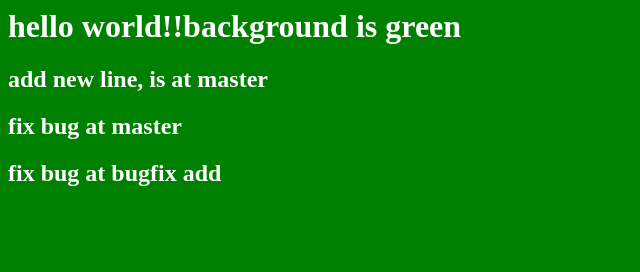
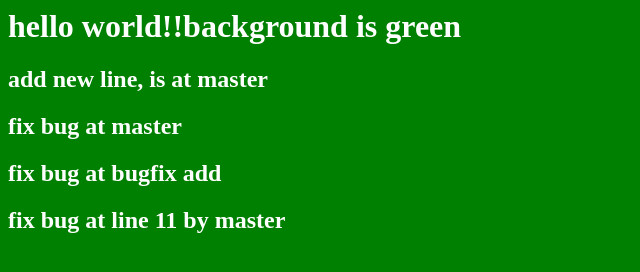
Before and after one commit to csyoong28/git, a plain HTML site: page index.html in a window 1280 px wide. Shown: the whole page, without its empty margins (0-640 px from the left). Drawn offline with Linux system fonts and the light colour scheme.

Commit message:
fix line 11 by master

```diff
--- a/index.html
+++ b/index.html
@@ -8,6 +8,7 @@
 		<h2>add new line, is at master</h2>
 		<h2>fix bug at master</h2>
 		<h2>fix bug at bugfix add</h2>
+		<h2>fix bug at line 11 by master</h2>
 	</body>
 
 </html>
```
